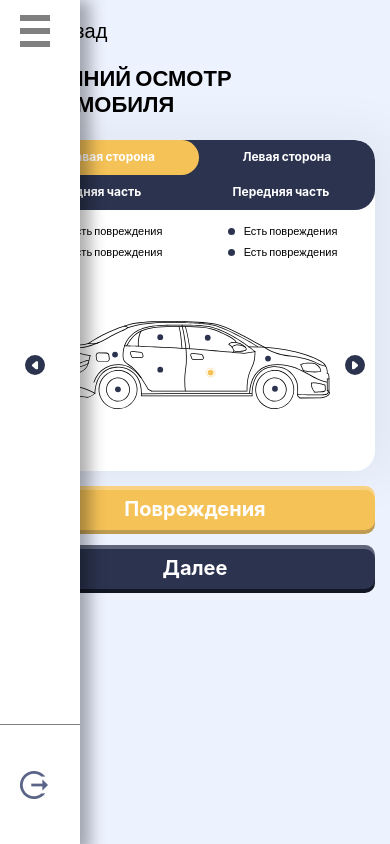
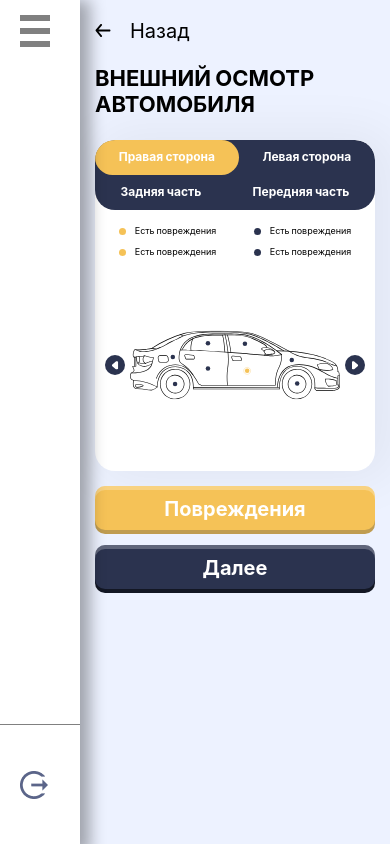
Before and after one commit to za9aryan/taxiVoshod, a React (Create React App) app: page /damage in a window 390 px wide. Built offline with nearby package versions, Linux system fonts and the light colour scheme; no server answers.

Commit message:
Change some Style In Cars damage

```diff
--- a/src/components/MenuWithBar/menuWithBar.css
+++ b/src/components/MenuWithBar/menuWithBar.css
@@ -2,7 +2,7 @@
     position: fixed;
     top: 0;
     left: 0;
-    z-index: 1;
+    z-index: 10;
     width: 0;
 }
 
--- a/src/index.css
+++ b/src/index.css
@@ -1,22 +1,13 @@
 @import url('https://fonts.googleapis.com/css2?family=Lato&display=swap');
 
-body {
-  margin: 0;
-  font-family: 'Lato', sans-serif;
-  font-weight: 400;
-  -webkit-font-smoothing: antialiased;
-  -moz-osx-font-smoothing: grayscale;
-}
+:root {
 
-code {
-  font-family: source-code-pro, Menlo, Monaco, Consolas, 'Courier New',
-    monospace;
-}
+  /* Font Family Start */
+  --LatoFamily: 'Lato', -apple-system, BlinkMacSystemFont, 'Segoe UI', 'Roboto', 'Oxygen',
+  'Ubuntu', 'Cantarell', 'Fira Sans', 'Droid Sans', 'Helvetica Neue', sans-serif;
+  /* Font Family End */
 
-
-:root {
   /* White Design Start */
-
   --Primary: #F5C257;
   --PrimaryShadow: 0px 4px 0px #BF9C51, inset 0px 4px 0px rgba(255, 255, 255, 0.25);
   --PrimaryTap: #DF9700;
@@ -28,17 +19,13 @@ code {
   --SecondTapShadow: 0px 4px 0px #131724, inset 0px 4px 0px rgba(255, 255, 255, 0.25);
 
   --NoActive: rgba(57, 69, 111, 0.3);
-
   /* White Design End */
 
   /*  Dark Design Start */
-
   --Basic: rgba(48, 59, 88, 0.45);
-
   /*  Dark Design End */
 
 }
-
 
 * {
   margin: 0;
@@ -47,9 +34,21 @@ code {
 }
 
 html {
-  font-family: 'Lato', -apple-system, BlinkMacSystemFont, 'Segoe UI', 'Roboto', 'Oxygen',
-  'Ubuntu', 'Cantarell', 'Fira Sans', 'Droid Sans', 'Helvetica Neue', sans-serif;
+  font-family: var(--LatoFamily);
   font-weight: 400;
+}
+
+body {
+  margin: 0;
+  font-family: var(--LatoFamily);
+  font-weight: 400;
+  -webkit-font-smoothing: antialiased;
+  -moz-osx-font-smoothing: grayscale;
+}
+
+code {
+  font-family: source-code-pro, Menlo, Monaco, Consolas, 'Courier New',
+    monospace;
 }
 
 button {
@@ -57,8 +56,7 @@ button {
   align-items: center;
   justify-content: center;
   border-radius: 10px;
-  font-family: 'Lato', -apple-system, BlinkMacSystemFont, 'Segoe UI', 'Roboto', 'Oxygen',
-  'Ubuntu', 'Cantarell', 'Fira Sans', 'Droid Sans', 'Helvetica Neue', sans-serif;
+  font-family: var(--LatoFamily);
   font-weight: 700;
   font-style: normal;
   font-size: 20px;
--- a/src/pages/Cars/Cars.jsx
+++ b/src/pages/Cars/Cars.jsx
@@ -15,7 +15,6 @@ const Cars = () => {
         <>
             <MenuWithBar />
             <div className={c.MainContainer}>
-
                 <Breadcrumbs onClick={handlerBreadcrumbsClick} />
                 <h3 className={c.H3}>ВНЕШНИЙ ОСМОТР АВТОМОБИЛЯ</h3>
                 <Main />
--- a/src/pages/Cars/Cars.module.css
+++ b/src/pages/Cars/Cars.module.css
@@ -1,11 +1,9 @@
 .MainContainer {
     width: 100%;
-    max-width: 1024px;
-    margin-inline: auto;
     height: 100%;
     min-height: 100vh;
     background-color: #EDF2FF;
-    padding: 36px 30px 30px;
+    padding: 36px 30px 30px 110px;
 }
 
 .H3 {
@@ -14,6 +12,6 @@
 
 @media only screen and (max-width: 480px){
     .MainContainer {
-        padding: 18px 15px 15px;
+        padding: 18px 15px 15px 95px;
     }
 }
--- a/src/pages/Cars/components/Buttons/Button.module.css
+++ b/src/pages/Cars/components/Buttons/Button.module.css
@@ -12,7 +12,7 @@
     min-height: 80px;
 }
 
-@media only screen and (max-width: 480px){
+@media only screen and (max-width: 620px){
     .ButtonContainer{
         flex-direction: column;
         gap: 15px;
--- a/src/pages/Cars/components/Main/components/CarSlide/CarSlide.jsx
+++ b/src/pages/Cars/components/Main/components/CarSlide/CarSlide.jsx
@@ -38,14 +38,15 @@ const CarSlide = ({isActive = "right", setIsActive}) => {
     const settings = {
         dots: false,
         infinite: true,
-        speed: 1000,
+        speed: 200,
         swipeToSlide: false,
         // swipe: false,
         slidesToShow: 1,
         slidesToScroll: 1,
         nextArrow: <CustomNextArrow />,
         prevArrow: <CustomPrevArrow />,
-        afterChange: (index) => handlerSlideChange(index)
+        // afterChange: (index) => handlerSlideChange(index),
+        beforeChange: (current, next) => handlerSlideChange(next)
     };
 
 
--- a/src/pages/Cars/components/Main/components/CarSlide/CarSlide.module.css
+++ b/src/pages/Cars/components/Main/components/CarSlide/CarSlide.module.css
@@ -3,7 +3,7 @@
 }
 
 .CarSlideContainer img {
-    height: 233px;
+    height: 320px;
 }
 
 .CarSlide {
@@ -16,6 +16,12 @@
     outline: none !important
 }
 
+@media only screen and (max-width: 1024px){
+    .CarSlideContainer img {
+        height: 233px;
+    }
+}
+
 @media only screen and (max-width: 480px){
     .CarSlideContainer img {
         height: 170px;
--- a/src/pages/Cars/components/Main/components/CarSlide/components/CustomNextArrow/CustomNextArrow.module.css
+++ b/src/pages/Cars/components/Main/components/CarSlide/components/CustomNextArrow/CustomNextArrow.module.css
@@ -25,7 +25,7 @@
     background-color: var(--SecondTap);
 }
 
-@media only screen and (max-width: 480px) {
+@media only screen and (max-width: 620px) {
     .CustomNextArrow {
         width: 20px;
         height: 20px;
--- a/src/pages/Cars/components/Main/components/CarSlide/components/CustomPrevArrow/CustomPrevArrow.module.css
+++ b/src/pages/Cars/components/Main/components/CarSlide/components/CustomPrevArrow/CustomPrevArrow.module.css
@@ -25,7 +25,7 @@
     background-color: var(--SecondTap);
 }
 
-@media only screen and (max-width: 480px) {
+@media only screen and (max-width: 620px) {
     .CustomPrevArrow {
         width: 20px;
         height: 20px;
--- a/src/pages/Cars/components/Main/components/Description/Description.module.css
+++ b/src/pages/Cars/components/Main/components/Description/Description.module.css
@@ -3,7 +3,6 @@
     display: flex;
     align-items: center;
     justify-content: space-between;
-    gap: 15px;
     padding-inline: 5px;
     margin-bottom: 80px;
 }
@@ -38,7 +37,7 @@
 }
 
 .Text {
-    font-size: clamp(11px, 768px, min(1.5vw, 18px));
+    font-size: clamp(9px, 768px, min(1.5vw, 20px));
     line-height: 16px;
     color: #000000;
 }
--- a/src/pages/Cars/components/Main/components/Heading/Heading.module.css
+++ b/src/pages/Cars/components/Main/components/Heading/Heading.module.css
@@ -19,7 +19,7 @@
 }
 
 .Box {
-    font-size: clamp(12px, 768px, min(2vw, 18px));
+    font-size: clamp(12px, 768px, min(2vw, 22px));
     line-height: 22px;
     border-radius: 20px;
     color: #FFF;
@@ -33,15 +33,15 @@
 
 @media only screen and (max-width: 968px){
     .Box {
-        padding: 12px 9px 13px;
+        padding: 12px 10px 13px;
     }
 }
 
-@media only screen and (max-width: 480px){
+@media only screen and (max-width: 560px){
     .Heading{
         flex-wrap: wrap;
     }
     .Box {
-        padding: 6px 9px 7px;
+        padding: 6px 10px 7px;
     }
 }
```
Also changed, not shown: src/App.js (+4 -4 lines), 2 other files (tests, documents, lock files or other folders).
